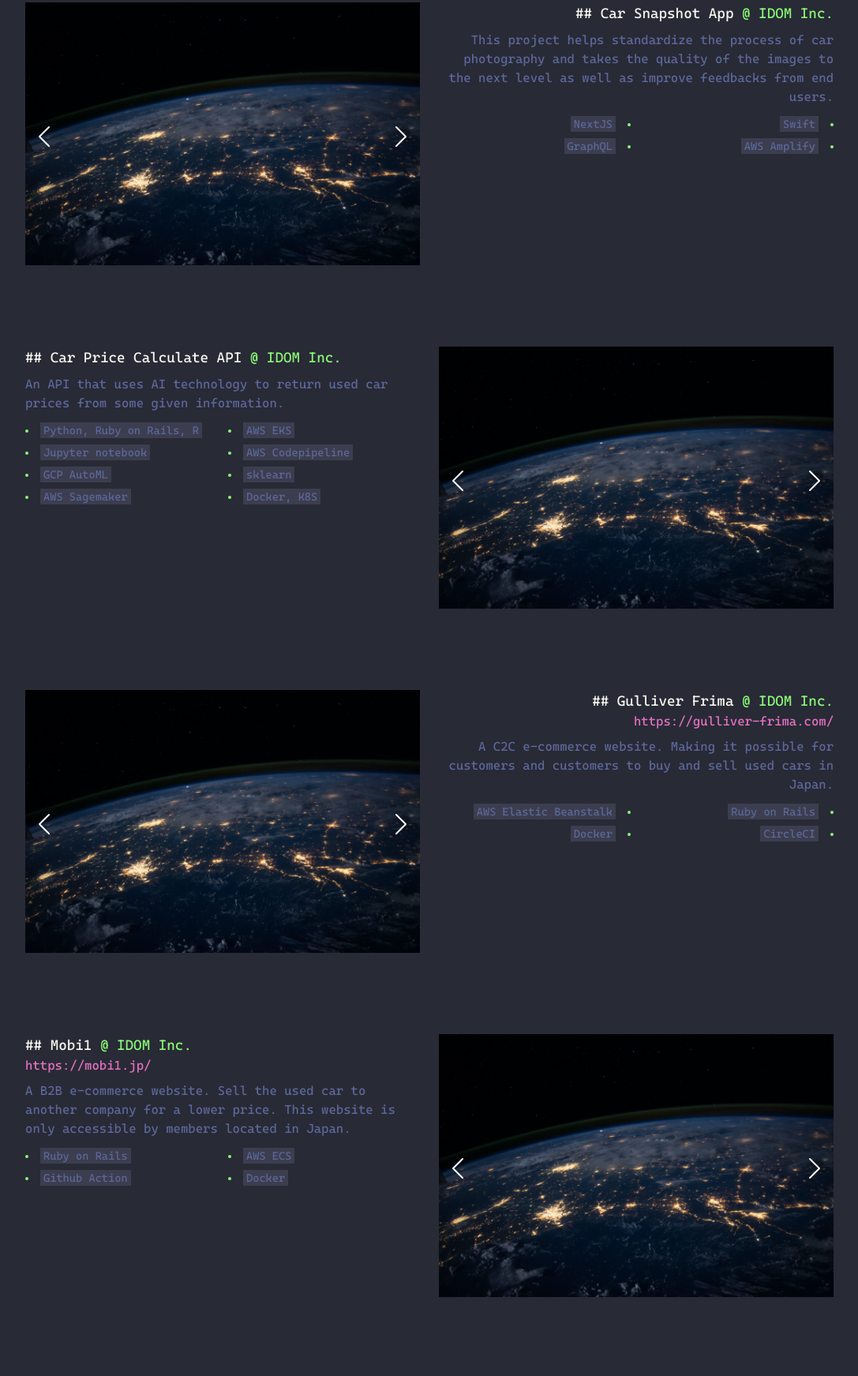
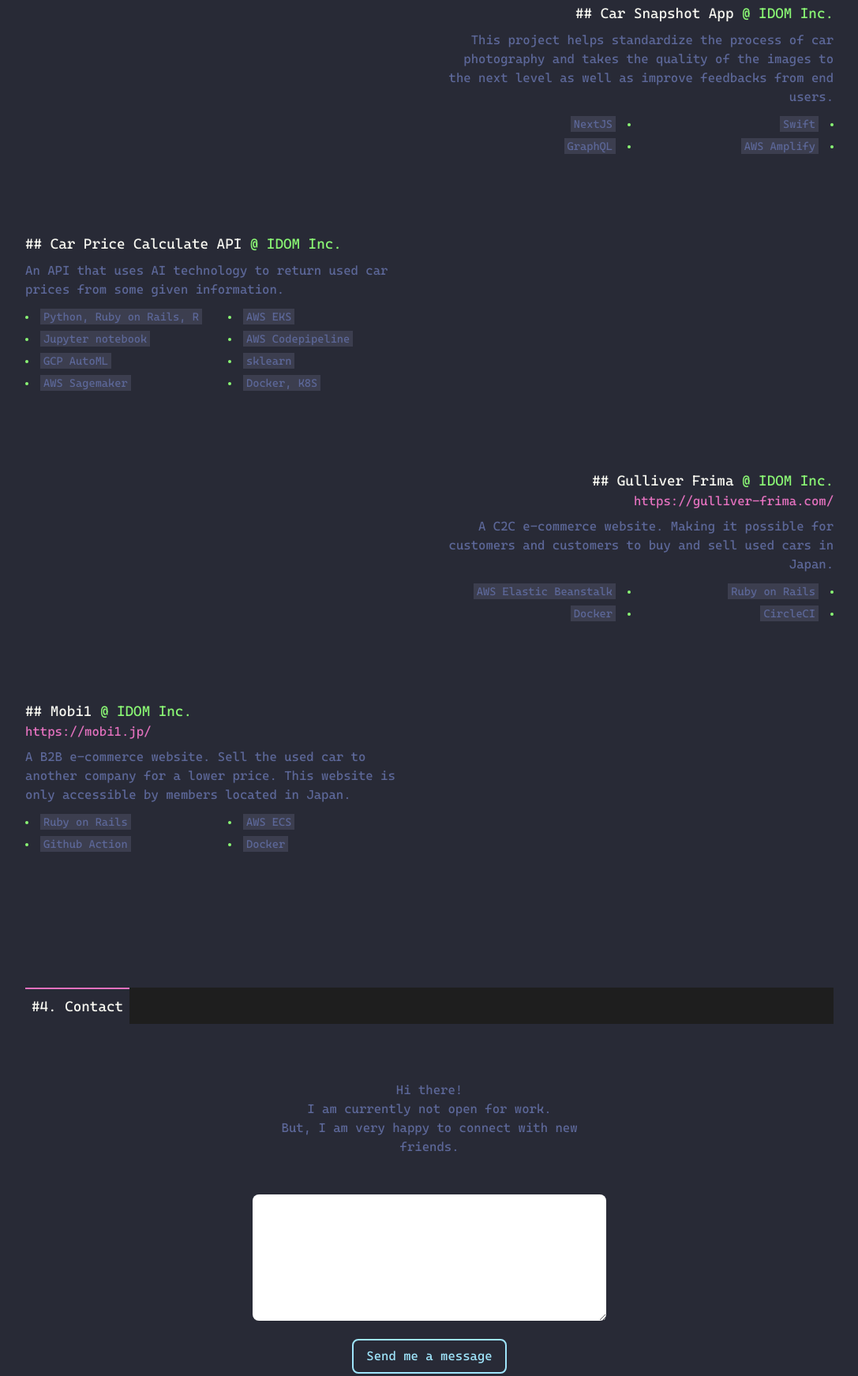
Before and after one commit to hoangvx/hoangvx.github.io, a Gatsby site: page / in a window 1280 px wide. Shown: the part 2491-4234 px from the top of the page at 79% size, without its empty margins (96-1183 px from the left). Built offline with nearby package versions, Linux system fonts and the light colour scheme; Gatsby itself is replaced by a stand-in of ours.

Commit message:
update images

```diff
--- a/src/components/work.tsx
+++ b/src/components/work.tsx
@@ -15,7 +15,7 @@ const CarouselItem = ({ children }: CarouselProps) => {
 }
 
 const Carousel = ({ children } : CarouselProps) => {
-  const [activeIndex, setActiveIndex] = useState<number>(1)
+  const [activeIndex, setActiveIndex] = useState<number>(0)
 
   const updateIndex = (newIndex: number) => {
     if (newIndex < 0) {
@@ -57,17 +57,11 @@ const Work = () => {
         <div className="content">
           <div>
             <div className="gallery">
-              <Carousel>
+              {/* <Carousel>
                 <CarouselItem>
-                  <StaticImage src="../images/nasa.jpg" alt="nano" />
+                  <StaticImage src="../images/work-app-01.png" alt="app" />
                 </CarouselItem>
-                <CarouselItem>
-                  <StaticImage src="../images/nasa.jpg" alt="nano" />
-                </CarouselItem>
-                <CarouselItem>
-                  <StaticImage src="../images/nasa.jpg" alt="nano" />
-                </CarouselItem>
-              </Carousel>
+              </Carousel> */}
             </div>
             <div className="desc">
               <h2>## Car Snapshot App <span>@ IDOM Inc.</span></h2>
@@ -84,7 +78,7 @@ const Work = () => {
           </div>
           <div>
             <div className="gallery">
-              <Carousel>
+              {/* <Carousel>
                 <CarouselItem>
                   <StaticImage src="../images/nasa.jpg" alt="nano" />
                 </CarouselItem>
@@ -94,7 +88,7 @@ const Work = () => {
                 <CarouselItem>
                   <StaticImage src="../images/nasa.jpg" alt="nano" />
                 </CarouselItem>
-              </Carousel>
+              </Carousel> */}
             </div>
             <div className="desc">
               <h2>## Car Price Calculate API <span>@ IDOM Inc.</span></h2>
@@ -115,17 +109,11 @@ const Work = () => {
           </div>
           <div>
             <div className="gallery">
-              <Carousel>
+              {/* <Carousel>
                 <CarouselItem>
-                  <StaticImage src="../images/nasa.jpg" alt="nano" />
+                  <StaticImage src="../images/work-frima-01.png" alt="frima" />
                 </CarouselItem>
-                <CarouselItem>
-                  <StaticImage src="../images/nasa.jpg" alt="nano" />
-                </CarouselItem>
-                <CarouselItem>
-                  <StaticImage src="../images/nasa.jpg" alt="nano" />
-                </CarouselItem>
-              </Carousel>
+              </Carousel> */}
             </div>
             <div className="desc">
               <h2>## Gulliver Frima <span>@ IDOM Inc.</span></h2>
@@ -143,17 +131,11 @@ const Work = () => {
           </div>
           <div>
             <div className="gallery">
-              <Carousel>
+              {/* <Carousel>
                 <CarouselItem>
-                  <StaticImage src="../images/nasa.jpg" alt="nano" />
+                  <StaticImage src="../images/work-mobi1-01.png" alt="mobi1" />
                 </CarouselItem>
-                <CarouselItem>
-                  <StaticImage src="../images/nasa.jpg" alt="nano" />
-                </CarouselItem>
-                <CarouselItem>
-                  <StaticImage src="../images/nasa.jpg" alt="nano" />
-                </CarouselItem>
-              </Carousel>
+              </Carousel> */}
             </div>
             <div className="desc">
               <h2>## Mobi1 <span>@ IDOM Inc.</span></h2>
```
